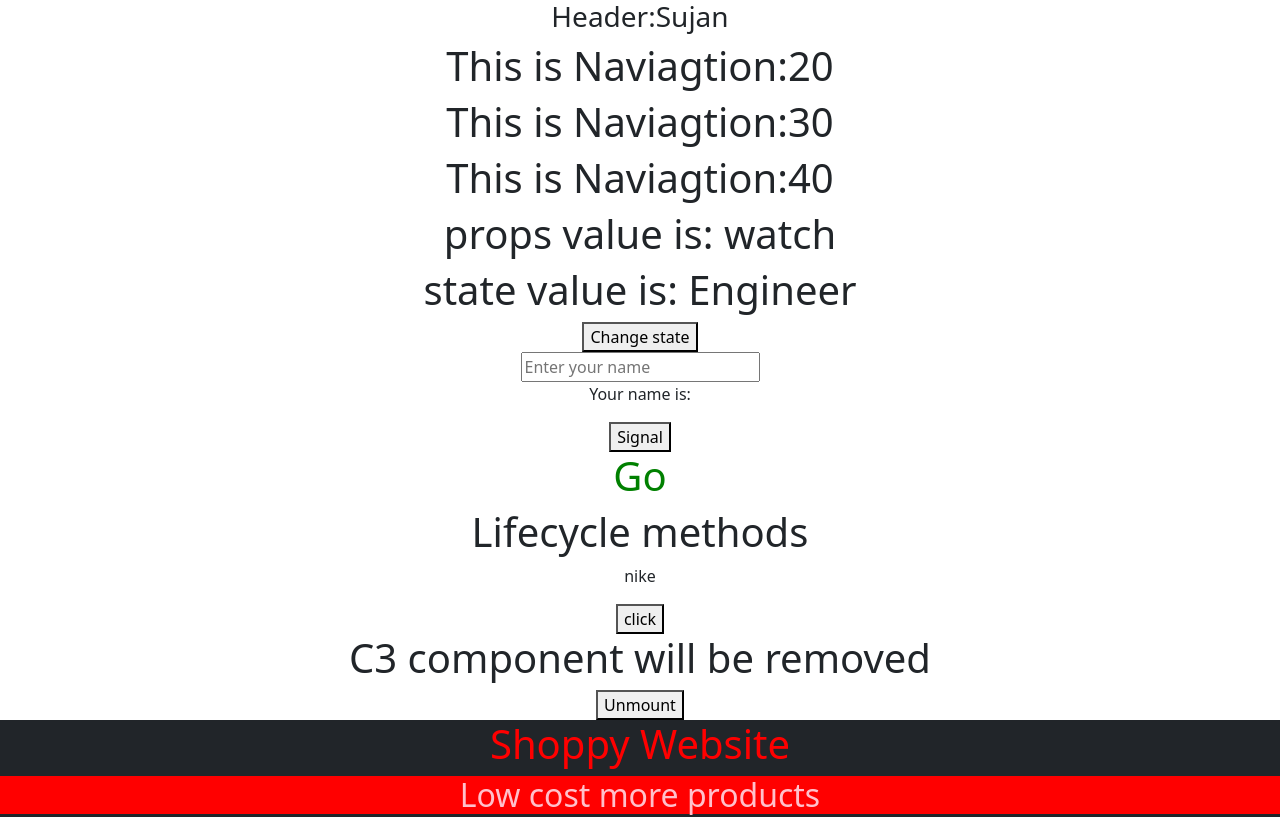
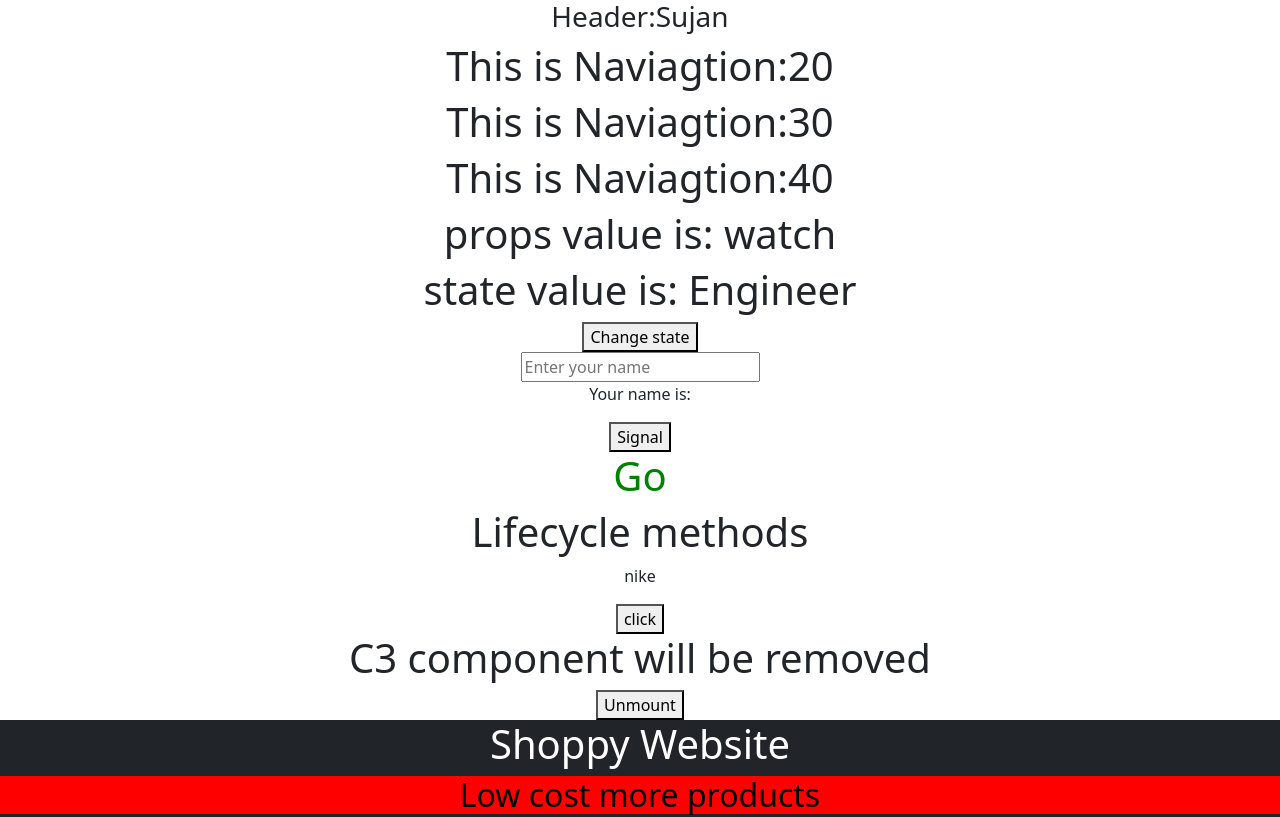
Before and after one commit to sujanmekala64/React-Task3, a React (Create React App) app: page /#/ in a window 1280 px wide. Shown: the top 817 px of the page. Built offline with nearby package versions, Linux system fonts and the light colour scheme; no server answers.

Commit message:
first commit

```diff
--- a/src/components/Headd_W.js
+++ b/src/components/Headd_W.js
@@ -1,11 +1,11 @@
  import "../../src/App.css";
  function Headd(){
     const myStyle = {
-        color: "pink", backgroundColor: "red"
+        color: "black", backgroundColor: "red"
     }
     return(
         <div class="bg-dark text-center text-primary">  {/**After importing bootstrap in App.js we shhould give classes of BS */}
-            <h1 style={{color:"red"}}>Shoppy Website</h1>   {/**Inline styling */}
+            <h1 style={{color:"white"}}>Shoppy Website</h1>   {/**Inline styling */}
             <h2 style={myStyle}>Low cost more products</h2> {/**Internal styling */}
             <p id="i1">Explore more various products</p>    {/**External styling  here that i1 is not working check once*/}
         </div>
```
